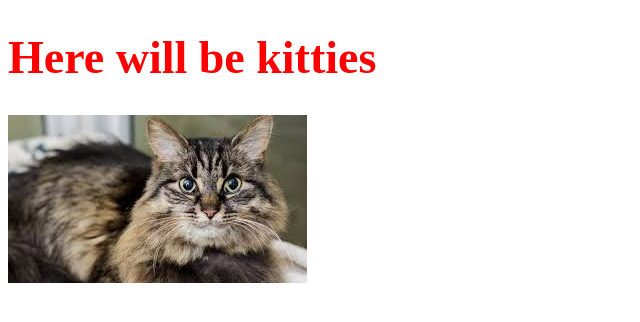
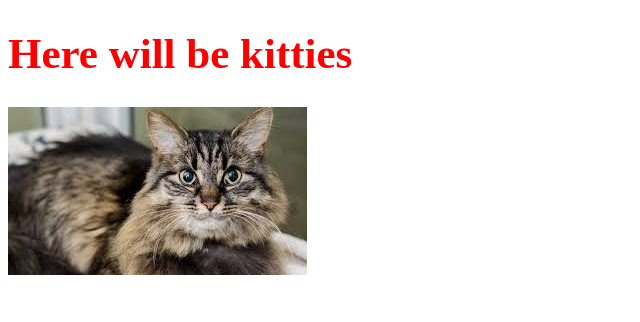
Before and after one commit to VolodymyrKalyna/Kitty, a plain HTML site: page index.html in a window 1280 px wide. Shown: the whole page, without its empty margins (0-640 px from the left). Drawn offline with Linux system fonts and the light colour scheme.

Commit message:
Changed font-size to 43 for h1

```diff
--- a/CSS/index.css
+++ b/CSS/index.css
@@ -1,4 +1,4 @@
 h1 {
     color: red;
-    font-size: 46px;
+    font-size: 43px;
 }
```
